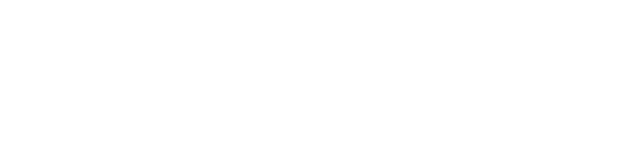
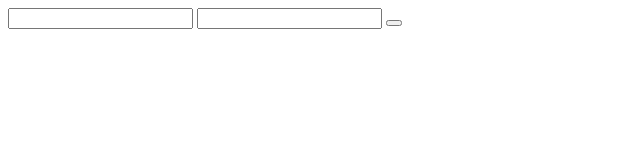
Before and after one commit to iurimega13/cursoWeb, a plain HTML site: page calculadora/index.html in a window 1280 px wide. Shown: the whole page, without its empty margins (0-640 px from the left). Drawn offline with Linux system fonts and the light colour scheme.

Commit message:
Adicionando inputs e button

```diff
--- a/calculadora/index.html
+++ b/calculadora/index.html
@@ -9,7 +9,11 @@
 </head>
 
 <body>
-
+    <section>
+        <input type="number" name="number1" id="number1">
+        <input type="number" name="number2" id="number2">
+        <button id="calcular"></button>
+    </section>
 </body>
 
 </html>
```
